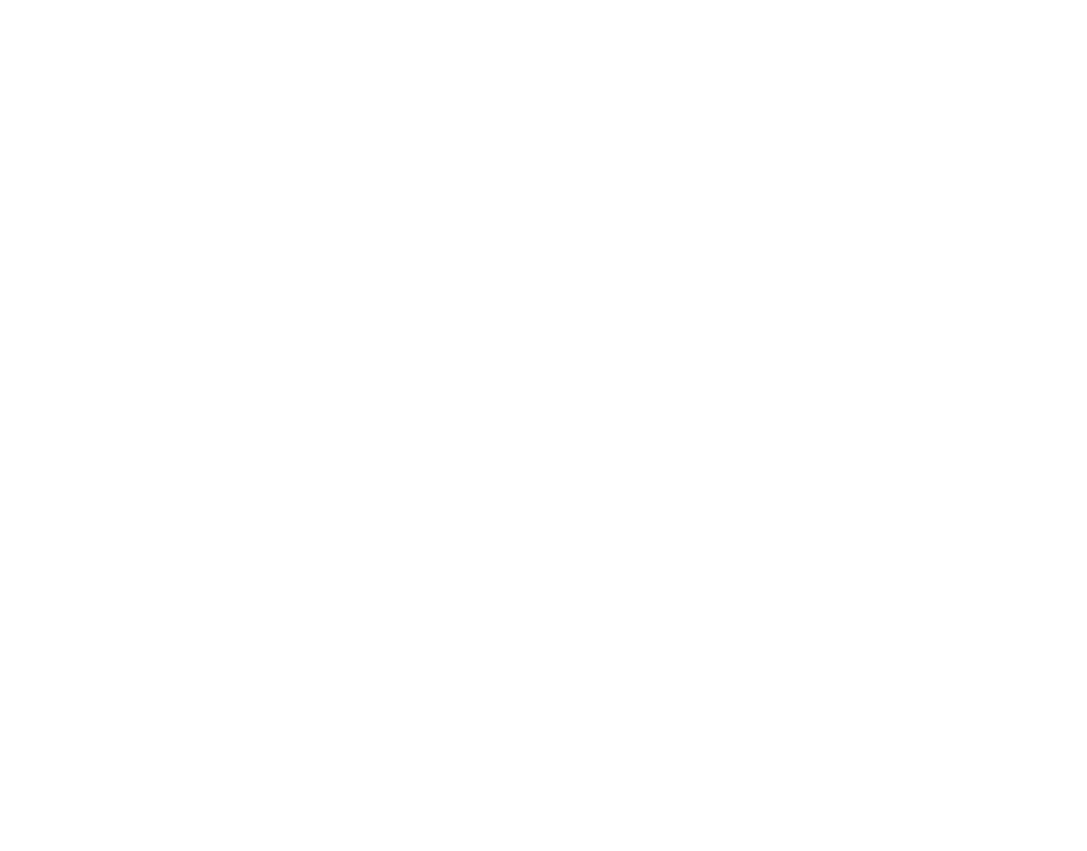
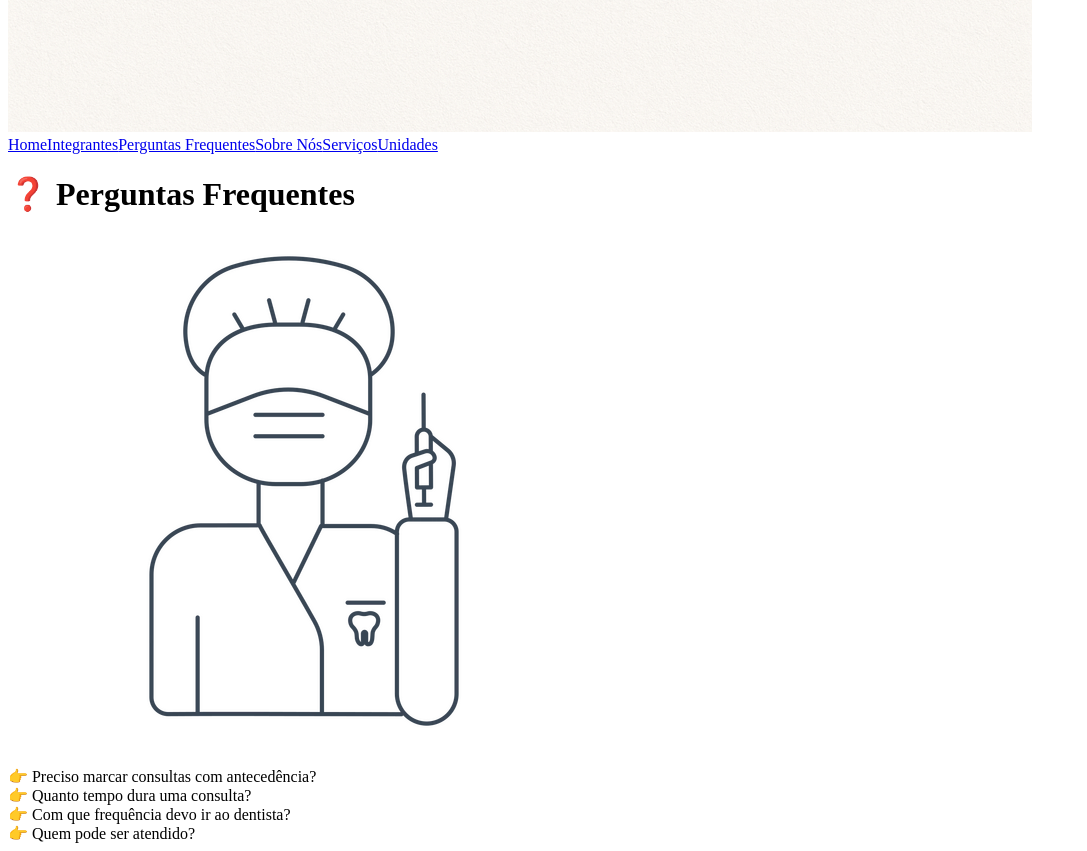
Before and after one commit to murillokenzo/TurmadoBemchallenge, a React (Vite) app: page /faq in a window 1280 px wide. Shown: the part 900-1751 px from the top of the page, without its empty margins (0-1087 px from the left). Before the commit the page ends 800 px from the top, so only its background shows below. Built offline with nearby package versions, Linux system fonts and the light colour scheme.

Commit message:
adição da pagina FAQ e atualização da pagina app.tsx

```diff
--- a/src/App.tsx
+++ b/src/App.tsx
@@ -2,6 +2,7 @@
 import Home from './pages/Home'
 import Sobre from './pages/sobre'
 import Integrantes from './pages/integrantes'
+import FAQ from './pages/FAQ'
 
 function App() {
   return (
@@ -10,7 +11,7 @@
         <Route path="/" element={<Home />} />
         <Route path="/sobre" element={<Sobre />} />
         <Route path="/integrantes" element={<Integrantes />} />
-        <Route path="/faq" element={<h1>FAQ</h1>} />
+        <Route path="/faq" element={<FAQ />} />
         <Route path="/fale-conosco" element={<h1>Fale Conosco</h1>} />
         <Route path="/login" element={<h1>Login</h1>} />
         <Route path="/servicos" element={<h1>Serviços</h1>} />
--- /dev/null
+++ b/src/pages/FAQ.tsx
@@ -0,0 +1,67 @@
+import { useState } from 'react'
+import Navbar from '../components/Navbar'
+
+const perguntas = [
+  {
+    pergunta: '👉 Preciso marcar consultas com antecedência?',
+    resposta: 'Sim! Toda e qualquer consulta deve ser feita com antecedência, agendada na nossa página de contatos.'
+  },
+  {
+    pergunta: '👉 Quanto tempo dura uma consulta?',
+    resposta: 'Em média, uma hora, variando de acordo com o tamanho do seu problema.'
+  },
+  {
+    pergunta: '👉 Com que frequência devo ir ao dentista?',
+    resposta: 'Se não houver nenhum problema dentário, é recomendado que as visitas ao dentista ocorram a cada 6 meses.'
+  },
+  {
+    pergunta: '👉 Quem pode ser atendido?',
+    resposta: 'Na Vitta, damos prioridade a quem não possui condições de pagar por um tratamento em uma clínica privada ou conveniada. Após comprovação da situação, o paciente tem direito a uma consulta gratuita.'
+  }
+]
+
+function FAQ() {
+  const [ativo, setAtivo] = useState<number | null>(null)
+
+  function toggleItem(index: number) {
+    setAtivo(ativo === index ? null : index)
+  }
+
+  return (
+    <>
+      <header>
+        <img src="/imagens-do-projeto/logovitta.png" alt="Logo da Vitta" />
+      </header>
+
+      <Navbar />
+
+      <main id="mainfaq">
+        <h1>❓ Perguntas Frequentes</h1>
+
+        <section className="Perguntas">
+          <figure>
+            <img src="/imagens-do-projeto/imagemfaqvita.webp" alt="Ilustração de perguntas e respostas" />
+          </figure>
+
+          <div className="faq-lista">
+            {perguntas.map((item, index) => (
+              <div
+                key={index}
+                className={`faq-item ${ativo === index ? 'active' : ''}`}
+              >
+                <div className="faq-question" onClick={() => toggleItem(index)}>
+                  {item.pergunta}
+                </div>
+                {ativo === index && (
+                  <div className="faq-answer">{item.resposta}</div>
+                )}
+              </div>
+            ))}
+          </div>
+        </section>
+      </main>
+    </>
+  )
+}
+
+export default FAQ
```
